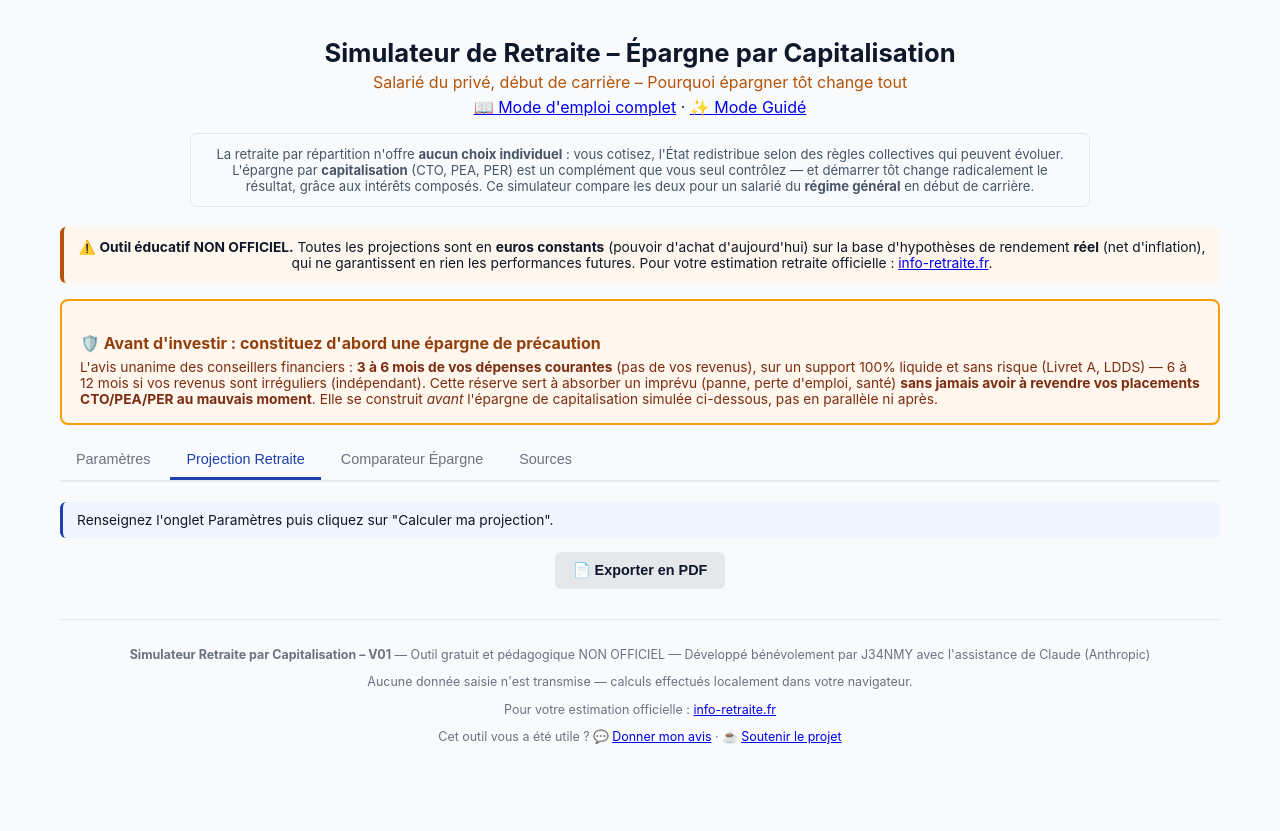
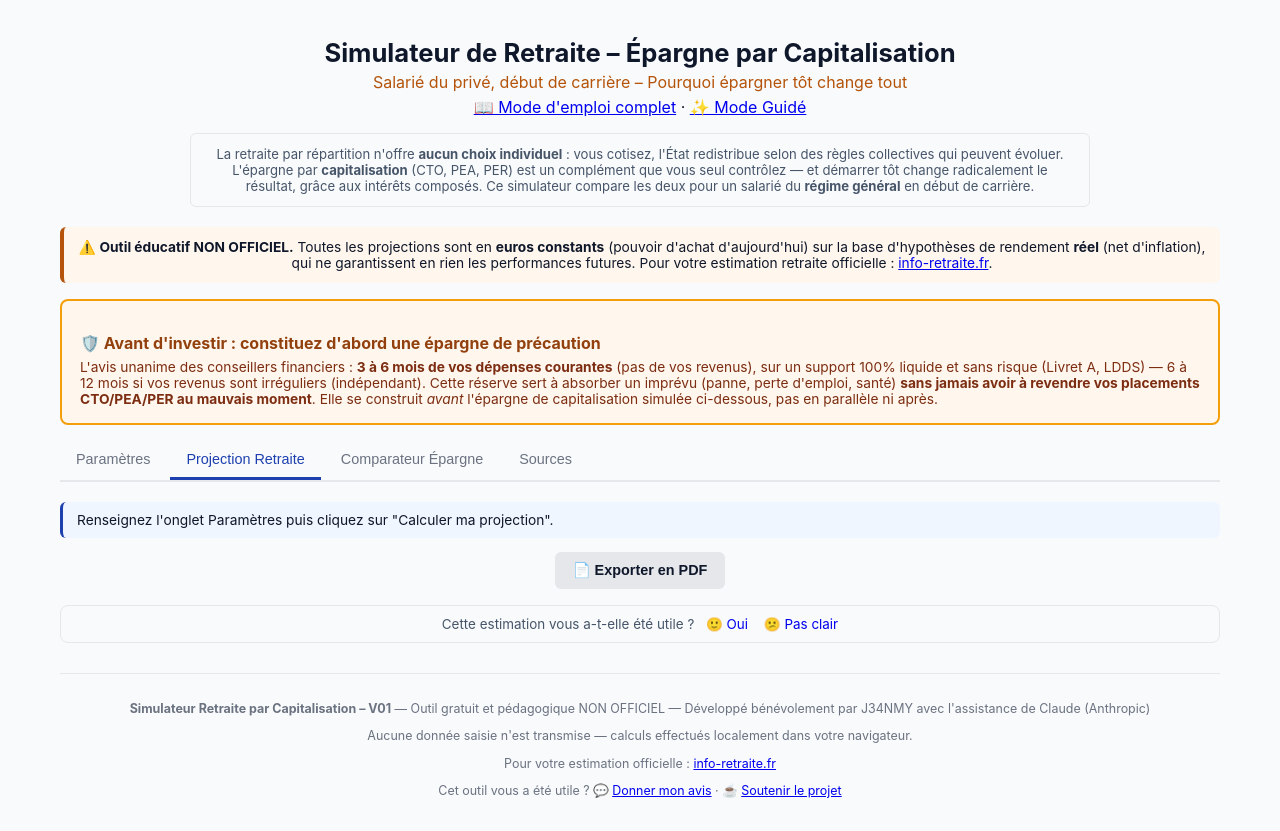
Before and after one commit to J34NMY/simulateur-retraite-et-epargne-regime-general, a plain HTML site: page simulateur_retraite_capitalisation_expert.html in a window 1280 px wide. Both pictures are taken after a click on the button "Projection Retraite". Before the commit the page ends 800 px from the top, so only its background shows below. Drawn offline with nearby package versions, Linux system fonts and the light colour scheme.

Commit message:
Ajout du widget de reaction (avis a un clic via GoatCounter)

```diff
--- a/simulateur_retraite_capitalisation_expert.html
+++ b/simulateur_retraite_capitalisation_expert.html
@@ -202,6 +202,13 @@
     <div style="text-align:center;margin-top:14px;">
       <button class="btn secondary" onclick="exporterPDFRetraite()">&#128196; Exporter en PDF</button>
     </div>
+    <div id="feedback-widget" style="text-align:center;margin-top:16px;padding:10px 14px;background:#f8fafc;border:1px solid #e5e7eb;border-radius:8px;font-size:.84rem;color:#475569;">
+      <span id="feedback-question">Cette estimation vous a-t-elle été utile&nbsp;?</span>
+      <span id="feedback-boutons" style="margin-left:8px;">
+        <a href="#" data-goatcounter-click="avis-utile-rgcap-expert" onclick="feedbackReagir(true);return false;" style="text-decoration:none;margin-right:12px;">&#128578; Oui</a>
+        <a href="#" data-goatcounter-click="avis-pasclair-rgcap-expert" onclick="feedbackReagir(false);return false;" style="text-decoration:none;">&#128533; Pas clair</a>
+      </span>
+    </div>
   </div>
 
   <div id="tab-epargne" class="tab-content">
@@ -267,6 +274,15 @@
 </footer>
 
 <script>
+  function feedbackReagir(positif){
+    document.getElementById('feedback-question').style.display = 'none';
+    if(positif){
+      document.getElementById('feedback-boutons').innerHTML = 'Merci pour votre retour&nbsp;! &#128153;';
+    } else {
+      document.getElementById('feedback-boutons').innerHTML = 'Merci, c\'est noté. <a href="https://docs.google.com/forms/d/e/1FAIpQLSc5FOi5yw2Q5JJ-HZIYRVp9fbYk_D5Q1k1-Lo7Gh06Xk_peBw/viewform" target="_blank">Dites-nous ce qui manque &rarr;</a>';
+    }
+  }
+
   function switchTab(tabName){
     document.querySelectorAll('.tab-content').forEach(t=>t.classList.remove('active'));
     document.querySelectorAll('.tab-button').forEach(b=>b.classList.remove('active'));
```
Also changed, not shown: simulateur_retraite_capitalisation_guide.html (+17 -1 lines).
